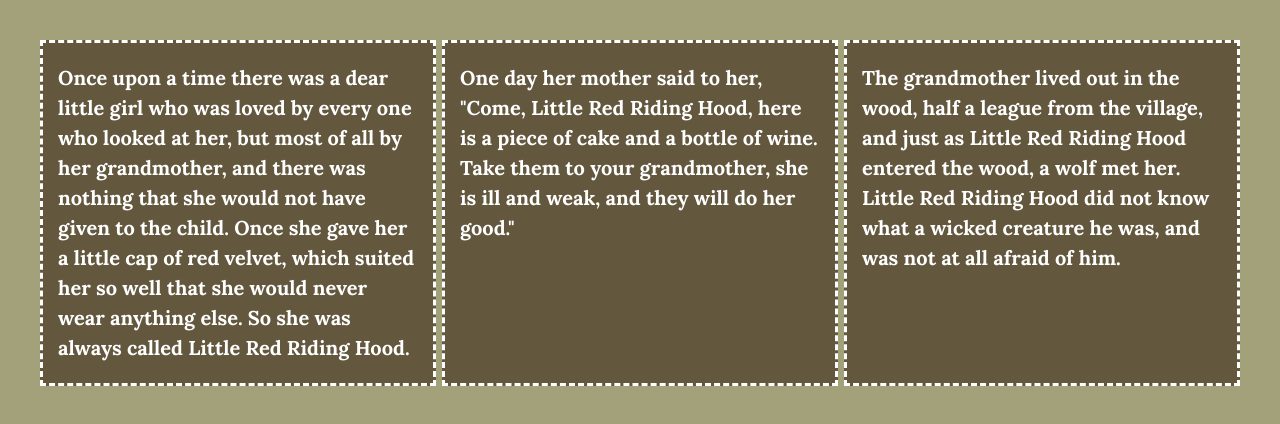
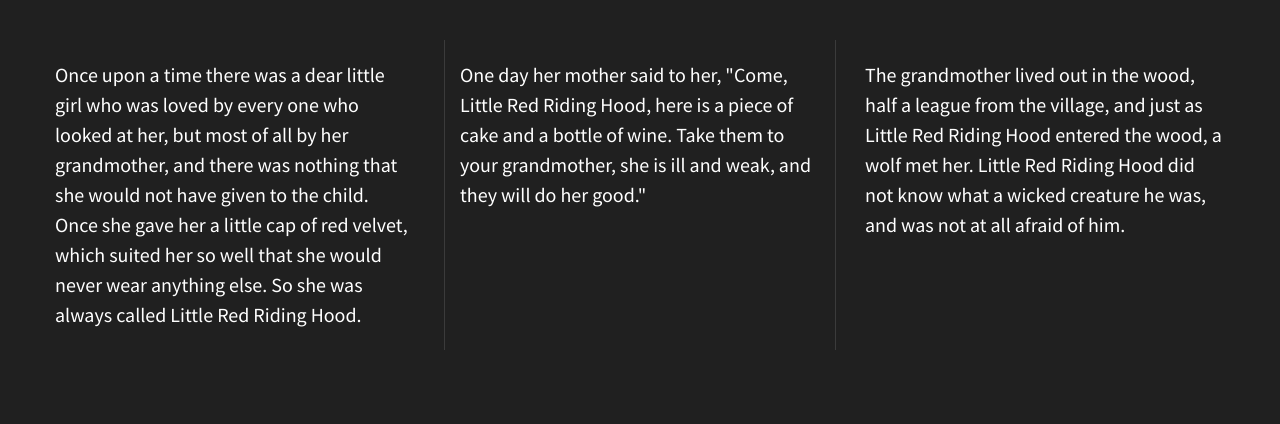
Before and after one commit to Kacey-C/divs-flexbox-starter, a plain HTML site: page index.html in a window 1280 px wide. Drawn offline with nearby package versions, Linux system fonts and the light colour scheme.

Commit message:
Background change to black to match assignment

```diff
--- a/css/main.css
+++ b/css/main.css
@@ -97,12 +97,13 @@ textarea {
 
 
 html {
-  background-color: #a2a179;
+  background-color: #202020;
   height: 100%;
 }
 
 body {
-  font-family: 'lora';
+  font-family: 'Source Sans Pro';
+  font-weight: 400;
   padding: 2em;
   font-size: 1.25em;
   height: 100%;
@@ -110,7 +111,7 @@ body {
 
 .wrapper {
   /*add display:flex and set justify-content to space-between*/
-  font-weight: 700;
+  font-weight: 400;
   display: flex;
   justify-content: space-between;
 }
@@ -120,13 +121,17 @@ body {
   color: #fff;
   line-height: 1.5em;
   font-size: 1em;
-  background-color: #63573e;
   padding: 20px 15px;
   display: flex;
   justify-content: center;
   align-items: top;
   width: 30%;
-  border: 3px dashed #ffffff;
+}
+
+.div-2 {
+    border-right: 1px solid #3b3b3b;
+    border-left: 1px solid #3b3b3b;
+
 }
 
 
```
